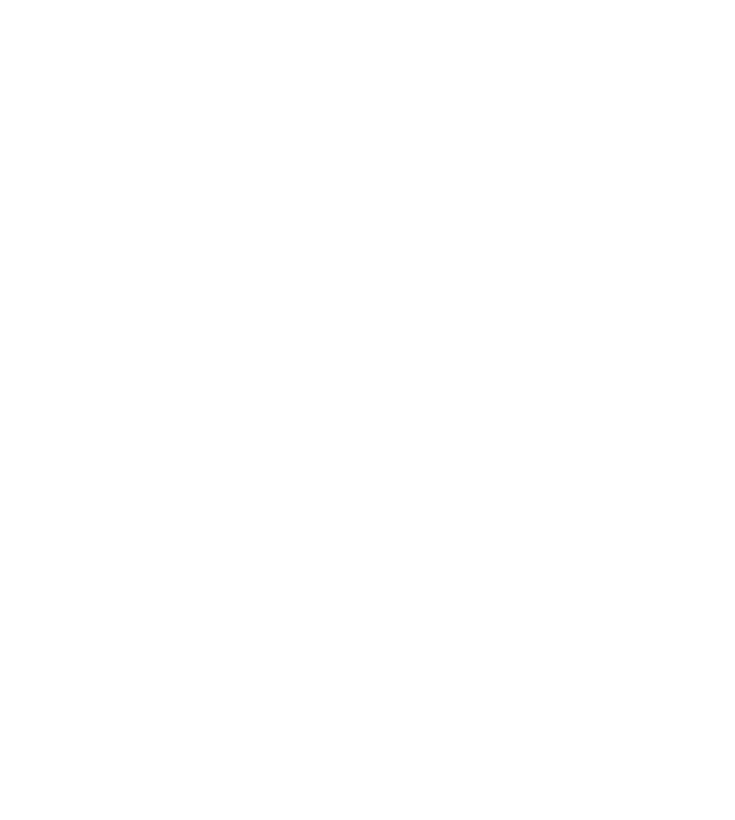
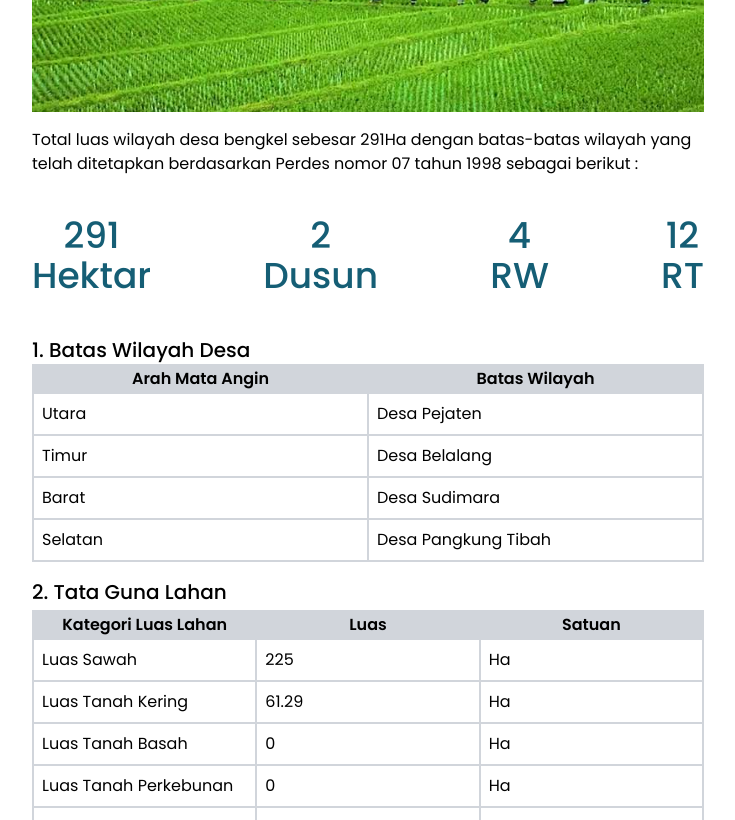
Before and after one commit to putubhanuartha/website-desa-client, a React (Vite) app: page /profil-desa/wilayah in a window 1280 px wide. Before the commit this address had no page. Shown: the part 480-1300 px from the top of the page, without its empty margins (272-1007 px from the left). Before the commit the page ends 800 px from the top, so only its background shows below. Built offline with nearby package versions, Linux system fonts and the light colour scheme.

Commit message:
wilayah done

```diff
--- a/package.json
+++ b/package.json
@@ -15,6 +15,7 @@
     "localforage": "^1.10.0",
     "match-sorter": "^6.3.1",
     "react": "^18.2.0",
+    "react-countup": "^6.4.2",
     "react-dom": "^18.2.0",
     "react-icons": "^4.10.1",
     "react-leaflet": "^4.2.1",
--- /dev/null
+++ b/src/data/wilayahDesaList.ts
@@ -0,0 +1,88 @@
+export type ColumnWilayah = {
+	number: number;
+	satuan: string;
+	title: string;
+};
+type WilayahDesa = {
+	jumlahDusun: number;
+	jumlahRt: number;
+	jumlahRw: number;
+	perdaWilayah: string;
+	batasWilayah: {
+		utara: string;
+		selatan: string;
+		barat: string;
+		timur: string;
+	};
+	tataGunaLahan: {
+		luasSawah: ColumnWilayah;
+		luasTanahKering: ColumnWilayah;
+		luasTanahBasah: ColumnWilayah;
+		luasTanahPerkebunan: ColumnWilayah;
+		luasFasilitasUmum: ColumnWilayah;
+		luasTanahHutan: ColumnWilayah;
+		total: ColumnWilayah;
+	};
+	iklim: {
+		curahHujan: ColumnWilayah;
+		jumlahBulanHujan: ColumnWilayah;
+		kelembaban: ColumnWilayah;
+		suhuRataHarian: ColumnWilayah;
+		tinggiPermukaanLaut: ColumnWilayah;
+	};
+	deskripsiWilayah: string;
+};
+export const wilayahDesaList: WilayahDesa = {
+	jumlahDusun: 2,
+	jumlahRt: 12,
+	jumlahRw: 4,
+	perdaWilayah: "Perdes nomor 07 tahun 1998 ",
+	batasWilayah: {
+		utara: "Desa Pejaten",
+		timur: "Desa Belalang",
+		barat: "Desa Sudimara",
+		selatan: "Desa Pangkung Tibah",
+	},
+	tataGunaLahan: {
+		luasSawah: { number: 225, satuan: "Ha", title: "Luas Sawah" },
+		luasTanahKering: {
+			number: 61.29,
+			satuan: "Ha",
+			title: "Luas Tanah Kering",
+		},
+		luasTanahBasah: { number: 0, satuan: "Ha", title: "Luas Tanah Basah" },
+		luasTanahPerkebunan: {
+			number: 0,
+			satuan: "Ha",
+			title: "Luas Tanah Perkebunan",
+		},
+		luasFasilitasUmum: {
+			number: 4.71,
+			satuan: "Ha",
+			title: "Luas Fasilitas Umum",
+		},
+		luasTanahHutan: { number: 0, satuan: "Ha", title: "Luas Tanah Hutan" },
+		total: { number: 291, satuan: "Ha", title: "Total" },
+	},
+	iklim: {
+		curahHujan: { number: 1322, satuan: "mm", title: "Curah Hujan" },
+		jumlahBulanHujan: {
+			number: 5,
+			satuan: "bulan",
+			title: "Jumlah Bulan Hujan",
+		},
+		kelembaban: { number: 26, satuan: "gr/m2", title: "Kelembaban" },
+		suhuRataHarian: {
+			number: 31,
+			satuan: "Derajat Celcius",
+			title: "Suhu Rata - Rata Harian",
+		},
+		tinggiPermukaanLaut: {
+			number: 45,
+			satuan: "mdpl",
+			title: "Tinggi Permukaan Laut",
+		},
+	},
+	deskripsiWilayah:
+		"Sebagian besar wilayah desa bengkel adalah dataran rendan dengan warna tanah hitam dengan tingkat kemiringan rata - rata 10 derajat dan memiliki tektur seperti pasir. Jarak tembuh ke Ibu Kita Kecamatan sejauh 8km dengan waktu tempuh kuran glebih 15 menit dengan kendaraan bermotor. Sedangkan jarak tempuh ke Ibu Kota Kabupaten sejauh 15 Km dengan waktu tempuh kurang lebih 30 menit dengan kendaraan bermotor. ",
+};
--- a/src/main.tsx
+++ b/src/main.tsx
@@ -9,6 +9,7 @@
 import { IndexHome } from "./pages/Home/IndexHome";
 import { Peta } from "./pages/ProfilDesa/Peta/Peta";
 import { ErrorPage } from "./pages/ErrorPage";
+import { Wilayah } from "./pages/ProfilDesa/Wilayah/Wilayah";
 const router = createBrowserRouter([
 	{
 		path: "/",
@@ -19,6 +20,7 @@
 				path: "/profil-desa/peta",
 				element: <Peta />,
 			},
+			{ path: "/profil-desa/wilayah", element: <Wilayah /> },
 			{ path: "lembaga", element: <IndexLembaga /> },
 			{ path: "statistik", element: <IndexStatistik /> },
 			{ path: "", element: <IndexHome /> },
--- /dev/null
+++ b/src/pages/ProfilDesa/Wilayah/TableWilayah.tsx
@@ -0,0 +1,40 @@
+import React from "react";
+import { ColumnWilayah } from "../../../data/wilayahDesaList";
+type TableWilayahProps = {
+	col1: string;
+	col2: string;
+	col3: string;
+	objectList: {};
+};
+export const TableWilayah: React.FC<TableWilayahProps> = ({
+	col1,
+	col2,
+	col3,
+	objectList,
+}) => {
+	return (
+		<table className="table-fixed w-full border-2 border-gray-300 mt-1">
+			<thead className="border-2 border-gray-300 bg-gray-300">
+				<tr>
+					<th className="border-2 border-gray-300 capitalize">{col1}</th>
+					<th className="border-2 border-gray-300 capitalize">{col2}</th>
+					<th className="border-2 border-gray-300 capitalize">{col3}</th>
+				</tr>
+			</thead>
+			<tbody>
+				{Object.entries(objectList).map(([key, value]) => {
+					const obj = value as ColumnWilayah;
+					return (
+						<tr>
+							<td className="border-2 border-gray-300 p-2 capitalize">
+								{obj.title}
+							</td>
+							<td className="border-2 border-gray-300 p-2">{obj.number}</td>
+							<td className="border-2 border-gray-300 p-2">{obj.satuan}</td>
+						</tr>
+					);
+				})}
+			</tbody>
+		</table>
+	);
+};
--- /dev/null
+++ b/src/pages/ProfilDesa/Wilayah/Wilayah.tsx
@@ -0,0 +1,142 @@
+import React, { useRef } from "react";
+import { SectionTop } from "../../../components/SectionTop";
+import { wilayahDesaList } from "../../../data/wilayahDesaList";
+import { TableWilayah } from "./TableWilayah";
+import { Link } from "react-router-dom";
+import { useInView, AnimatePresence, motion } from "framer-motion";
+import CountUp from "react-countup";
+export const Wilayah = () => {
+	const ref = useRef(null);
+	const listRef = useRef(null);
+	const isInView = useInView(ref, { once: true });
+	const isListInView = useInView(listRef, { once: true });
+	return (
+		<SectionTop>
+			<div className="mx-auto">
+				<div className="lg:max-w-2xl max-w-none w-full  mx-auto">
+					<h1 className="text-center text-3xl  font-medium mb-3">
+						Wilayah Desa Sidorejo
+					</h1>
+					<img
+						src="/img/wilayah/wilayah.jpg"
+						alt="wilayah-img"
+						className="mx-auto w-full object-cover mt-8"
+					/>
+					<p className="mt-4">
+						Total luas wilayah desa bengkel sebesar{" "}
+						{wilayahDesaList.tataGunaLahan.total.number}Ha dengan batas-batas
+						wilayah yang telah ditetapkan berdasarkan{" "}
+						{wilayahDesaList.perdaWilayah} sebagai berikut :
+					</p>
+					<div
+						ref={ref}
+						className="flex my-10 text-cyan-800 font-medium text-4xl xl:justify-between justify-evenly flex-col gap-y-5 xl:gap-y-0 md:flex-row items-center text-center"
+					>
+						<div>
+							{isInView ? (
+								<CountUp end={wilayahDesaList.tataGunaLahan.total.number} />
+							) : null}
+							<p>Hektar</p>
+						</div>
+						<div>
+							{isInView ? <CountUp end={wilayahDesaList.jumlahDusun} /> : null}
+							<p>Dusun</p>
+						</div>
+						<div>
+							{isInView ? <CountUp end={wilayahDesaList.jumlahRw} /> : null}
+							<p>RW</p>
+						</div>
+						<div>
+							{isInView ? <CountUp end={wilayahDesaList.jumlahRt} /> : null}
+							<p>RT</p>
+						</div>
+					</div>
+					<div ref={listRef}>
+						<AnimatePresence>
+							{isListInView && (
+								<div className="mt-4 flex flex-col gap-y-4">
+									<motion.div
+										initial={{ opacity: 0, y: -30 }}
+										animate={{ opacity: 1, y: 0 }}
+										transition={{ duration: 1, ease: "easeInOut" }}
+									>
+										<p className="text-xl font-medium">1. Batas Wilayah Desa</p>
+										<table className="table-fixed w-full border-2 border-gray-300">
+											<thead className="border-2 border-gray-300 bg-gray-300">
+												<tr>
+													<th className="border-2 border-gray-300 capitalize">
+														Arah Mata Angin
+													</th>
+													<th className="border-2 border-gray-300 capitalize">
+														Batas Wilayah
+													</th>
+												</tr>
+											</thead>
+											<tbody>
+												{Object.entries(wilayahDesaList.batasWilayah).map(
+													([key, value]) => {
+														return (
+															<tr>
+																<td className="border-2 capitalize border-gray-300 p-2">
+																	{key}
+																</td>
+																<td className="border-2 capitalize border-gray-300 p-2">
+																	{value}
+																</td>
+															</tr>
+														);
+													}
+												)}
+											</tbody>
+										</table>
+									</motion.div>
+									<motion.div
+										initial={{ opacity: 0, y: -30 }}
+										animate={{ opacity: 1, y: 0 }}
+										transition={{ duration: 1, delay: 0.5, ease: "easeInOut" }}
+									>
+										<p className="text-xl font-medium">2. Tata Guna Lahan</p>
+										<TableWilayah
+											col1="Kategori Luas Lahan"
+											col2="Luas"
+											col3="Satuan"
+											objectList={wilayahDesaList.tataGunaLahan}
+										/>
+									</motion.div>
+									<motion.div
+										initial={{ opacity: 0, y: -30 }}
+										animate={{ opacity: 1, y: 0 }}
+										transition={{ duration: 1, delay: 1, ease: "easeInOut" }}
+									>
+										<p className="text-xl font-medium">3. Iklim</p>
+										<TableWilayah
+											col1="Keadaan Iklim"
+											col2="Ukuran"
+											col3="Satuan"
+											objectList={wilayahDesaList.iklim}
+										/>
+									</motion.div>
+									<motion.p
+										initial={{ opacity: 0, y: -30 }}
+										animate={{ opacity: 1, y: 0 }}
+										transition={{ duration: 1, delay: 1.5, ease: "easeInOut" }}
+										className="mb-2"
+									>
+										{wilayahDesaList.deskripsiWilayah}
+									</motion.p>
+								</div>
+							)}
+						</AnimatePresence>
+					</div>
+
+					<Link
+						to={"/profil-desa/peta"}
+						className="underline underline-offset-4 bg-cyan-800 text-white px-2 py-1 rounded-md mt-3 block w-fit"
+					>
+						Peta Desa
+					</Link>
+				</div>
+			</div>
+		</SectionTop>
+	);
+};
```
Also changed, not shown: public/img/wilayah/wilayah.jpg (added), 1 other file (tests, documents, lock files or other folders).
